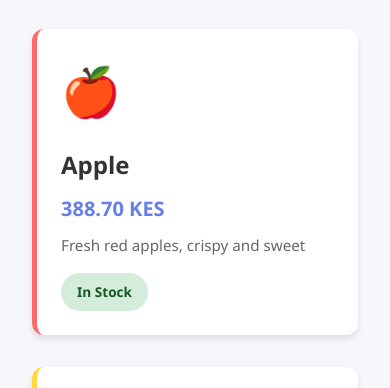
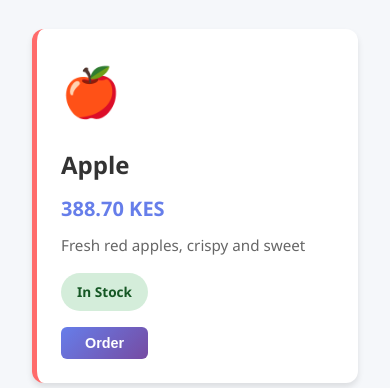
Before and after one commit to jacksonfrutto/New-fresh, a website: page index.html in a window 390 px wide. Shown: the part 671-1059 px from the top of the page. Drawn offline with Linux system fonts and the light colour scheme.

Commit message:
Add order button to the right-hand side of stock status

```diff
--- a/index.html
+++ b/index.html
@@ -78,6 +78,8 @@
             box-shadow: 0 4px 6px rgba(0,0,0,0.1);
             transition: transform 0.3s ease, box-shadow 0.3s ease;
             border-left: 5px solid #667eea;
+            display: flex;
+            flex-direction: column;
         }
 
         .fruit-card:hover {
@@ -108,6 +110,14 @@
             color: #666;
             margin-bottom: 1rem;
             font-size: 0.95rem;
+            flex-grow: 1;
+        }
+
+        .fruit-footer {
+            display: flex;
+            justify-content: space-between;
+            align-items: center;
+            gap: 1rem;
         }
 
         .stock-status {
@@ -126,6 +136,29 @@
         .out-of-stock {
             background: #f8d7da;
             color: #721c24;
+        }
+
+        .order-btn {
+            background: linear-gradient(135deg, #667eea 0%, #764ba2 100%);
+            color: white;
+            border: none;
+            padding: 0.5rem 1.5rem;
+            border-radius: 6px;
+            font-size: 0.9rem;
+            font-weight: bold;
+            cursor: pointer;
+            transition: transform 0.2s ease, box-shadow 0.2s ease;
+            white-space: nowrap;
+        }
+
+        .order-btn:hover:not(:disabled) {
+            transform: scale(1.05);
+            box-shadow: 0 4px 12px rgba(102, 126, 234, 0.4);
+        }
+
+        .order-btn:disabled {
+            opacity: 0.5;
+            cursor: not-allowed;
         }
 
         .loading {
@@ -158,6 +191,11 @@
 
             .fruits-grid {
                 grid-template-columns: 1fr;
+            }
+
+            .fruit-footer {
+                flex-direction: column;
+                align-items: flex-start;
             }
         }
     </style>
@@ -231,10 +269,21 @@
                 <div class="fruit-name">${fruit.name}</div>
                 <div class="fruit-price">${fruit.price}</div>
                 <div class="fruit-description">${fruit.description}</div>
-                <span class="stock-status ${stockClass}">${stockText}</span>
+                <div class="fruit-footer">
+                    <span class="stock-status ${stockClass}">${stockText}</span>
+                    <button class="order-btn" ${!fruit.inStock ? 'disabled' : ''} onclick="handleOrder('${fruit.name}')">
+                        Order
+                    </button>
+                </div>
             `;
 
             return card;
+        }
+
+        // Handle order button click
+        function handleOrder(fruitName) {
+            alert(`Order placed for ${fruitName}! 🛒`);
+            // Add your order handling logic here
         }
 
         // Load fruits when page loads
```
